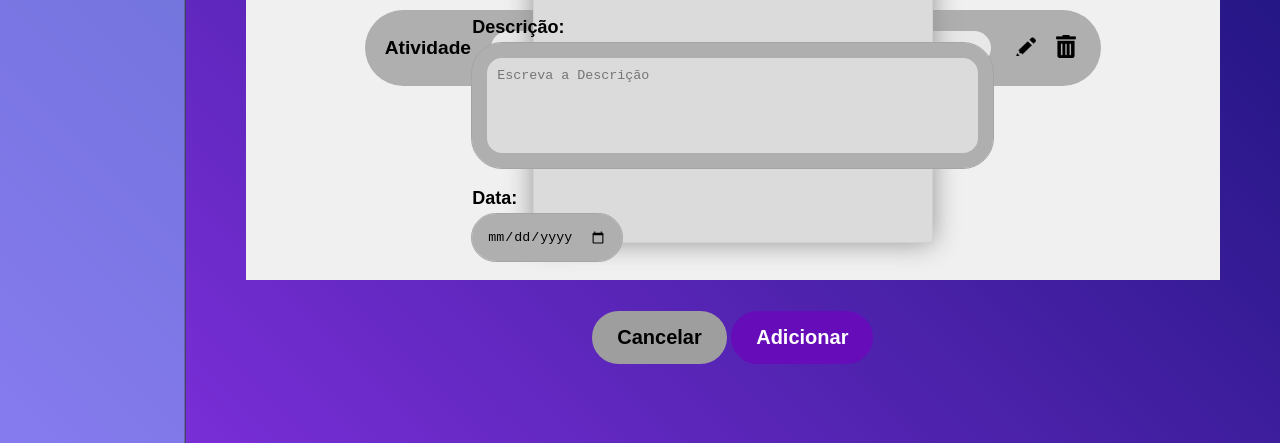
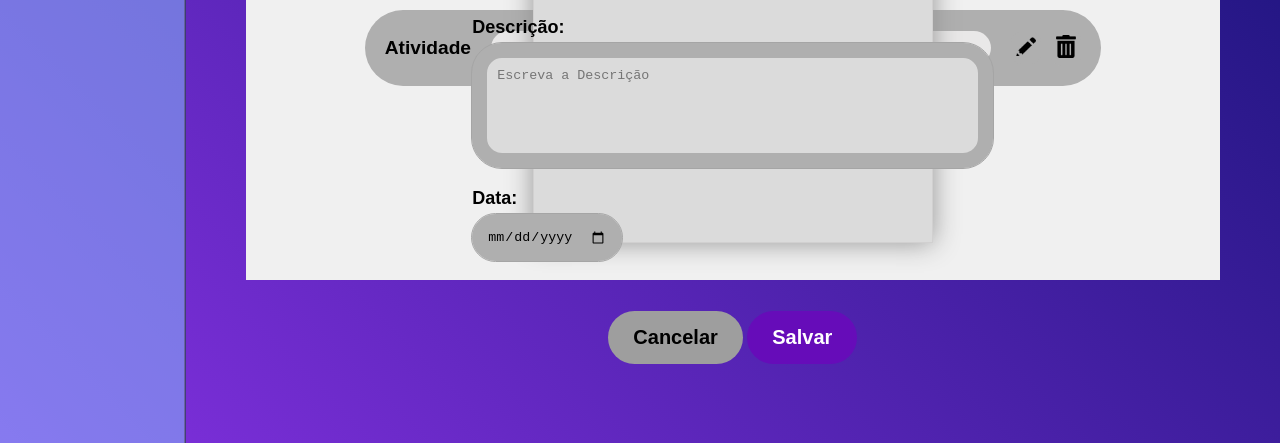
Before and after one commit to loopisagenda/loopisagenda.github.io, a website built with Parcel: page agenda.html in a window 1280 px wide. Shown: the part 357-800 px from the top of the page. Built offline with nearby package versions, Linux system fonts and the light colour scheme.

Commit message:
refactoring

```diff
--- a/agenda.html
+++ b/agenda.html
@@ -102,7 +102,7 @@
               <input type="date" name="data" id="dateEdit" required /><!--receberá a data atual da tarefa para editar-->
             </div>
             <button id="cancelEdit">Cancelar</button>
-            <button id="saveEdit">Adicionar</button>
+            <button id="saveEdit">Salvar</button>
           </form>
         </div>
 
```
